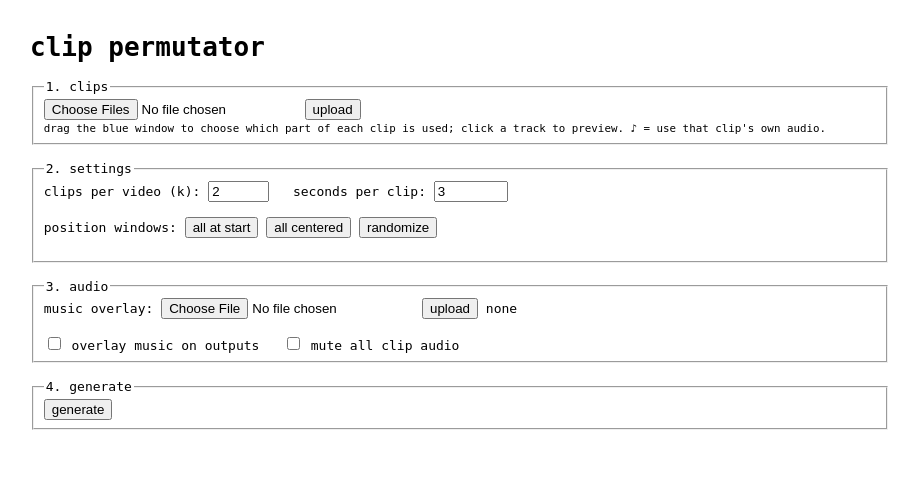
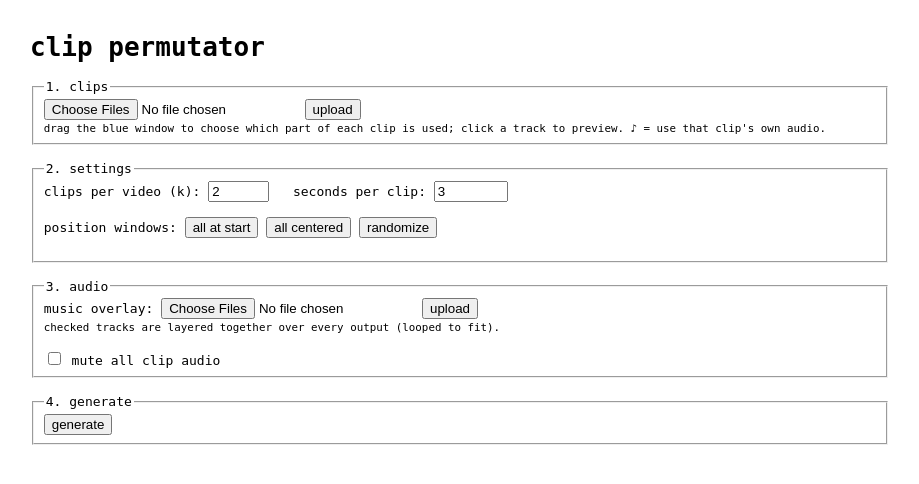
Before and after one commit to Manuga1/theone, a Flask app: page / in a window 1280 px wide. Shown: the top 484 px of the page, without its empty margins (180-1099 px from the left). Run offline with Flask 3, Linux system fonts and the light colour scheme; data that the repository does not hold is empty; parts of the project's set-up code (start-up, migrations or seed data) failed here and were passed over.

Commit message:
Support layering multiple music tracks over outputs
The music overlay now accepts any number of uploaded tracks; every
checked track is looped to fit and amixed together with the clip audio
in the single audio-only pass per output. /music handles multi-file
upload, per-track delete, and returns a track list; /generate takes an
explicit list of track names instead of a use_music flag.

Co-Authored-By: Claude Fable 5 <noreply@anthropic.com>
Claude-Session: https://claude.ai/code/session_01FFsBfrTw1Hr7vMBp6MUGxY

```diff
--- a/app.py
+++ b/app.py
@@ -77,37 +77,42 @@ def uploaded_clip(filename):
     return send_from_directory(UPLOADS, filename)
 
 
-def _current_music():
-    files = [f for f in MUSIC_DIR.iterdir() if f.is_file()] if MUSIC_DIR.is_dir() else []
-    return files[0] if files else None
-
-
 @app.route("/music", methods=["GET", "POST", "DELETE"])
 def music():
     if request.method == "POST":
-        f = request.files.get("audio")
-        name = secure_filename(f.filename) if f else ""
-        if not name:
-            return jsonify({"error": "no audio file"}), 400
-        for old in MUSIC_DIR.iterdir():  # only one music track at a time
-            old.unlink()
-        target = MUSIC_DIR / name
-        f.save(target)
+        saved, errors = [], []
+        for f in request.files.getlist("audio"):
+            name = secure_filename(f.filename)
+            if not name:
+                continue
+            target = MUSIC_DIR / name
+            f.save(target)
+            try:
+                generator.probe_audio(target)
+                saved.append(name)
+            except generator.GenerationError as e:
+                target.unlink()
+                errors.append(str(e))
+        if not saved and errors:
+            return jsonify({"error": "; ".join(errors)}), 400
+        return jsonify({"saved": saved, "errors": errors})
+    if request.method == "DELETE":
+        name = secure_filename((request.json or {}).get("name", ""))
+        targets = [MUSIC_DIR / name] if name else list(MUSIC_DIR.iterdir())
+        for t in targets:
+            if t.is_file():
+                t.unlink()
+        return jsonify({"ok": True})
+    tracks = []
+    for f in sorted(MUSIC_DIR.iterdir()):
+        if not f.is_file():
+            continue
         try:
-            info = generator.probe_audio(target)
-        except generator.GenerationError as e:
-            target.unlink()
-            return jsonify({"error": str(e)}), 400
-        return jsonify({"name": name, "duration": round(info["duration"], 2)})
-    if request.method == "DELETE":
-        for old in MUSIC_DIR.iterdir():
-            old.unlink()
-        return jsonify({"ok": True})
-    track = _current_music()
-    if not track:
-        return jsonify({"name": None})
-    info = generator.probe_audio(track)
-    return jsonify({"name": track.name, "duration": round(info["duration"], 2)})
+            info = generator.probe_audio(f)
+        except generator.GenerationError:
+            continue
+        tracks.append({"name": f.name, "duration": round(info["duration"], 2)})
+    return jsonify({"tracks": tracks})
 
 
 @app.route("/generate", methods=["POST"])
@@ -123,7 +128,7 @@ def generate():
         })
     k = int(data.get("k", 0))
     duration = float(data.get("duration", 0))
-    music = _current_music() if data.get("use_music") else None
+    music = [MUSIC_DIR / secure_filename(n) for n in data.get("music", [])]
 
     if any(not c["path"].is_file() for c in clips):
         return jsonify({"error": "one or more selected clips no longer exist"}), 400
@@ -133,8 +138,8 @@ def generate():
         return jsonify({"error": f"k must be between 1 and {len(clips)}"}), 400
     if duration <= 0:
         return jsonify({"error": "clip duration must be positive"}), 400
-    if data.get("use_music") and not music:
-        return jsonify({"error": "music overlay requested but no music uploaded"}), 400
+    if any(not m.is_file() for m in music):
+        return jsonify({"error": "one or more selected music tracks no longer exist"}), 400
 
     total = generator.count_permutations(len(clips), k)
     if total > HARD_CAP:
@@ -160,7 +165,7 @@ def generate():
         try:
             outputs = generator.generate(WORKSPACE / f"run-{run_id}", clips, k,
                                          duration, progress_cb=progress,
-                                         music_path=music)
+                                         music_paths=music)
             jobs[run_id].update(outputs=outputs, finished=True, phase="done")
         except Exception as e:  # surface any failure to the UI
             jobs[run_id].update(error=str(e), finished=True, phase="error")
--- a/generator.py
+++ b/generator.py
@@ -94,19 +94,24 @@ def trim_normalize(src, dst, offset, duration, use_audio, target_res=DEFAULT_RES
     _run(cmd)
 
 
-def overlay_music(video, music, dst):
-    """Mix the music file over the video's audio; video stream is copied.
+def overlay_music(video, music_paths, dst):
+    """Mix one or more music files over the video's audio; video is copied.
 
-    The music is looped if shorter than the video and cut at the video's end.
+    Each track is looped if shorter than the video and cut at the video's end.
     """
-    _run([
-        "ffmpeg", "-y", "-i", str(video), "-stream_loop", "-1", "-i", str(music),
+    cmd = ["ffmpeg", "-y", "-i", str(video)]
+    for m in music_paths:
+        cmd += ["-stream_loop", "-1", "-i", str(m)]
+    inputs = "".join(f"[{i}:a]" for i in range(len(music_paths) + 1))
+    cmd += [
         "-filter_complex",
-        "[0:a][1:a]amix=inputs=2:duration=first:dropout_transition=0:normalize=0[a]",
+        f"{inputs}amix=inputs={len(music_paths) + 1}:"
+        "duration=first:dropout_transition=0:normalize=0[a]",
         "-map", "0:v", "-map", "[a]",
         "-c:v", "copy", "-c:a", "aac", "-ar", "44100", "-ac", "2",
         "-shortest", str(dst),
-    ])
+    ]
+    _run(cmd)
 
 
 def concat(trimmed_paths, dst, list_path):
@@ -130,13 +135,13 @@ def count_permutations(n, k):
     return count
 
 
-def generate(run_dir, clips, k, duration, progress_cb=None, music_path=None):
+def generate(run_dir, clips, k, duration, progress_cb=None, music_paths=None):
     """Produce every ordered permutation of k clips as concatenated videos.
 
     clips: list of {"path": ..., "offset": seconds, "audio": bool} — offset is
     where the trimmed window starts in the source; audio=False silences that
-    clip's own sound. music_path, if given, is mixed over every output
-    (looped to fit).
+    clip's own sound. music_paths, if given, are all layered over every
+    output (each looped to fit).
     progress_cb(phase, done, total): optional progress reporting hook.
     Returns list of output file names.
     """
@@ -180,9 +185,9 @@ def generate(run_dir, clips, k, duration, progress_cb=None, music_path=None):
         name = f"{num:0{len(str(total))}d}_" + "-".join(
             _stem(paths[i]) for i in perm) + ".mp4"
         parts = [trimmed[i].resolve() for i in perm]
-        if music_path:
+        if music_paths:
             concat(parts, tmp_concat, list_path)
-            overlay_music(tmp_concat, music_path, output_dir / name)
+            overlay_music(tmp_concat, music_paths, output_dir / name)
         else:
             concat(parts, output_dir / name, list_path)
         outputs.append(name)
--- a/templates/index.html
+++ b/templates/index.html
@@ -50,13 +50,12 @@
 
 <fieldset>
   <legend>3. audio</legend>
-  music overlay: <input type="file" id="musicfile" accept="audio/*">
+  music overlay: <input type="file" id="musicfile" accept="audio/*" multiple>
   <button onclick="uploadMusic()">upload</button>
-  <span id="musicstatus">none</span>
-  <button id="musicremove" onclick="removeMusic()" style="display:none">remove</button>
+  <span id="musicstatus"></span>
+  <div id="tracklist"></div>
+  <small>checked tracks are layered together over every output (looped to fit).</small>
   <br><br>
-  <label><input type="checkbox" id="usemusic"> overlay music on outputs</label>
-  &nbsp;
   <label><input type="checkbox" id="muteall"> mute all clip audio</label>
 </fieldset>
 
@@ -201,28 +200,41 @@ async function upload() {
   refreshClips();
 }
 
+const trackOn = {};          // name -> include in the overlay mix
+
 async function refreshMusic() {
   const m = await (await fetch('/music')).json();
-  document.getElementById('musicstatus').textContent =
-    m.name ? `${m.name} (${m.duration}s)` : 'none';
-  document.getElementById('musicremove').style.display = m.name ? '' : 'none';
-  if (!m.name) document.getElementById('usemusic').checked = false;
+  const list = document.getElementById('tracklist');
+  list.innerHTML = '';
+  for (const t of m.tracks) {
+    if (!(t.name in trackOn)) trackOn[t.name] = true;
+    const row = document.createElement('div');
+    row.innerHTML =
+      `<label><input type="checkbox" class="trackcheck" value="${t.name}" ${trackOn[t.name] ? 'checked' : ''}>` +
+      ` ${t.name} (${t.duration}s)</label> <button data-deltrack="${t.name}">x</button>`;
+    list.appendChild(row);
+    row.querySelector('.trackcheck').onchange = e => { trackOn[t.name] = e.target.checked; };
+    row.querySelector('[data-deltrack]').onclick = async () => {
+      await fetch('/music', {method: 'DELETE', headers: {'Content-Type': 'application/json'},
+                             body: JSON.stringify({name: t.name})});
+      refreshMusic();
+    };
+  }
+}
+
+function selectedTracks() {
+  return [...document.querySelectorAll('.trackcheck:checked')].map(c => c.value);
 }
 
 async function uploadMusic() {
-  const f = document.getElementById('musicfile').files[0];
-  if (!f) return;
+  const files = document.getElementById('musicfile').files;
+  if (!files.length) return;
   const fd = new FormData();
-  fd.append('audio', f);
+  for (const f of files) fd.append('audio', f);
   document.getElementById('musicstatus').textContent = 'uploading...';
   const res = await (await fetch('/music', {method: 'POST', body: fd})).json();
-  if (res.error) { document.getElementById('musicstatus').textContent = res.error; return; }
-  document.getElementById('usemusic').checked = true;
-  refreshMusic();
-}
-
-async function removeMusic() {
-  await fetch('/music', {method: 'DELETE'});
+  document.getElementById('musicstatus').textContent =
+    res.error || (res.errors && res.errors.length ? res.errors.join('; ') : '');
   refreshMusic();
 }
 
@@ -232,7 +244,7 @@ async function generate(confirmed) {
     clips: names.map(n => ({name: n, offset: offsets[n] || 0, audio: audioOn[n] ?? true})),
     k: +document.getElementById('k').value,
     duration: winDur(),
-    use_music: document.getElementById('usemusic').checked,
+    music: selectedTracks(),
     mute_all: document.getElementById('muteall').checked,
     confirm: !!confirmed,
   };
```
Also changed, not shown: README.md.
